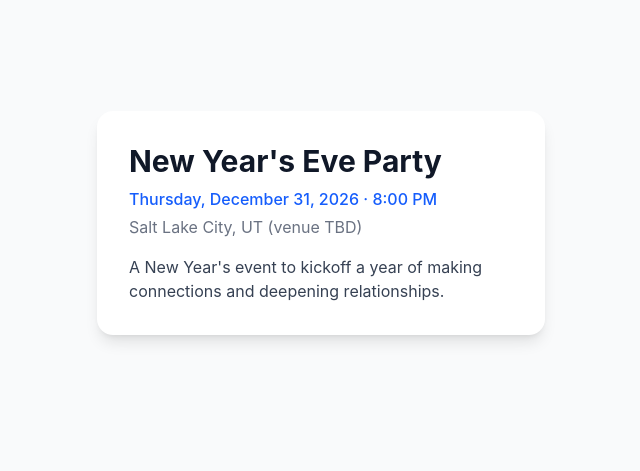
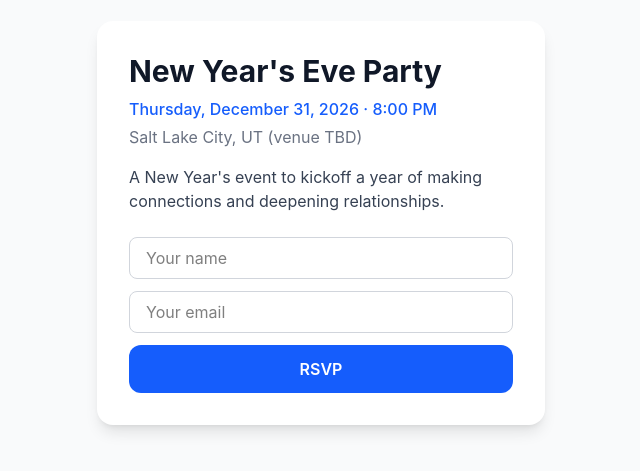
Before and after one commit to jacobbrite/Event-App, a React (Vite) app: page / in a window 1280 px wide. Shown: the part 177-648 px from the top of the page, without its empty margins (319-959 px from the left). Built offline with nearby package versions, Linux system fonts and the light colour scheme.

Commit message:
Add Supabase env vars, form fields for RSVP

```diff
--- a/src/App.jsx
+++ b/src/App.jsx
@@ -1,4 +1,9 @@
+import { useState } from 'react';
+
 function App() {
+  const [isGoing, setIsGoing] = useState(false);
+  const [name, setName] = useState('');
+const [email, setEmail] = useState('');
   const event = {
     title: "New Year's Eve Party",
     date: "Thursday, December 31, 2026",
@@ -6,7 +11,11 @@ function App() {
     location: "Salt Lake City, UT (venue TBD)",
     description: "A New Year's event to kickoff a year of making connections and deepening relationships.",
   };
-
+function handleSubmit(e) {
+  e.preventDefault();
+  console.log(name, email);
+  setIsGoing(true);
+}
   return (
     <div className="min-h-screen flex items-center justify-center bg-gray-50 p-4">
       <div className="max-w-md w-full bg-white rounded-2xl shadow-lg p-8">
@@ -16,6 +25,36 @@ function App() {
         </p>
         <p className="text-gray-500 mb-4">{event.location}</p>
         <p className="text-gray-700">{event.description}</p>
+        {isGoing ? (
+  <p className="mt-6 text-center text-green-600 font-semibold">
+    You're going! 🎉
+  </p>
+) : (
+  <form onSubmit={handleSubmit} className="mt-6 space-y-3">
+    <input
+      type="text"
+      placeholder="Your name"
+      value={name}
+      onChange={(e) => setName(e.target.value)}
+      required
+      className="w-full border border-gray-300 rounded-lg px-4 py-2 focus:outline-none focus:ring-2 focus:ring-blue-500"
+    />
+    <input
+      type="email"
+      placeholder="Your email"
+      value={email}
+      onChange={(e) => setEmail(e.target.value)}
+      required
+      className="w-full border border-gray-300 rounded-lg px-4 py-2 focus:outline-none focus:ring-2 focus:ring-blue-500"
+    />
+    <button
+      type="submit"
+      className="w-full bg-blue-600 text-white font-semibold py-3 rounded-xl hover:bg-blue-700 transition"
+    >
+      RSVP
+    </button>
+  </form>
+)}
       </div>
     </div>
   );
```
Also changed, not shown: 1 other file (tests, documents, lock files or other folders).
